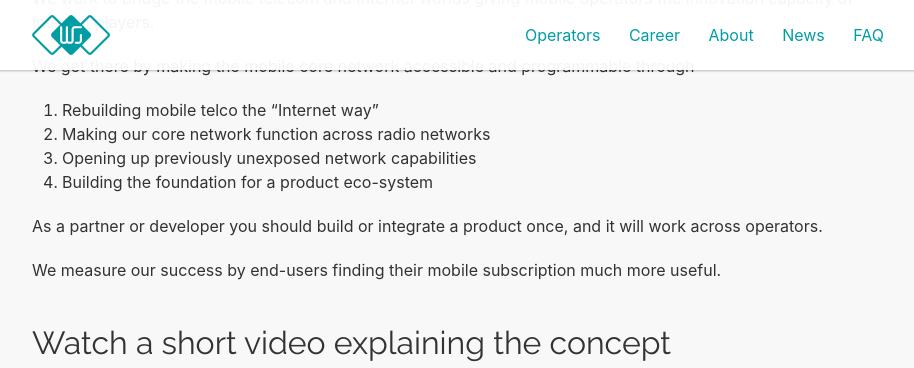
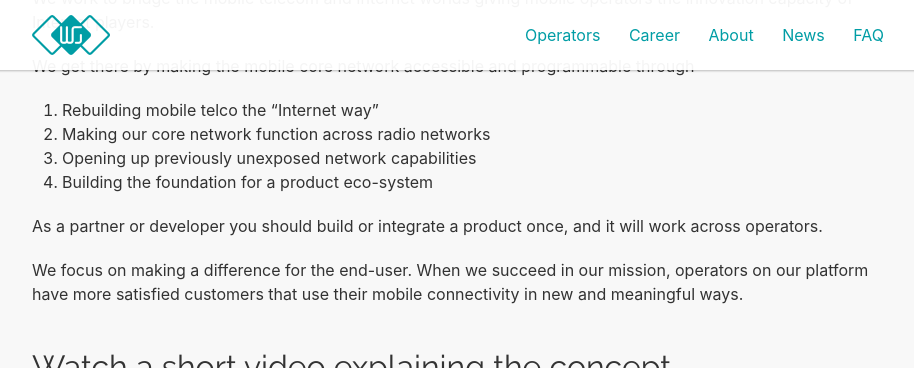
Before and after one commit to working-group-two/engineering-blog, a Jekyll site: the page built from pages/index.md, in a window 1280 px wide and 900 px high, scrolled down 562 px, cut to the strip 0-368 px from the top of the window. Shown: the whole strip, without its empty margins (178-1092 px from the left). Built offline with Jekyll 4.4.1, drawn with Linux system fonts in a browser that asks for light colours; nearby versions of some CDN libraries.

Commit message:
Update index.md

```diff
--- a/pages/index.md
+++ b/pages/index.md
@@ -17,7 +17,7 @@
 
 As a partner or developer you should build or integrate a product once, and it will work across operators.
 
-We measure our success by end-users finding their mobile subscription much more useful.
+We focus on making a difference for the end-user. When we succeed in our mission, operators on our platform have more satisfied customers that use their mobile connectivity in new and meaningful ways.
 
 ## Watch a short video explaining the concept
 <div class="video-border">
```
